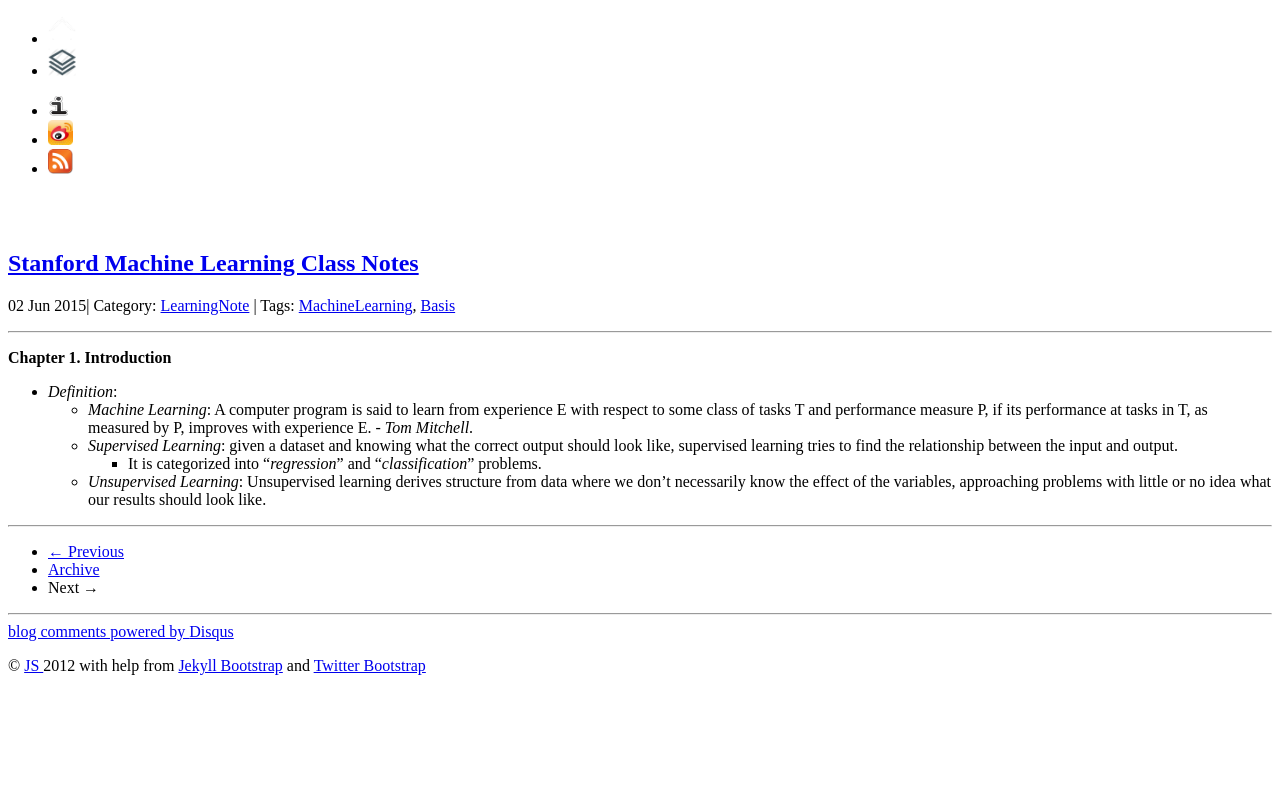
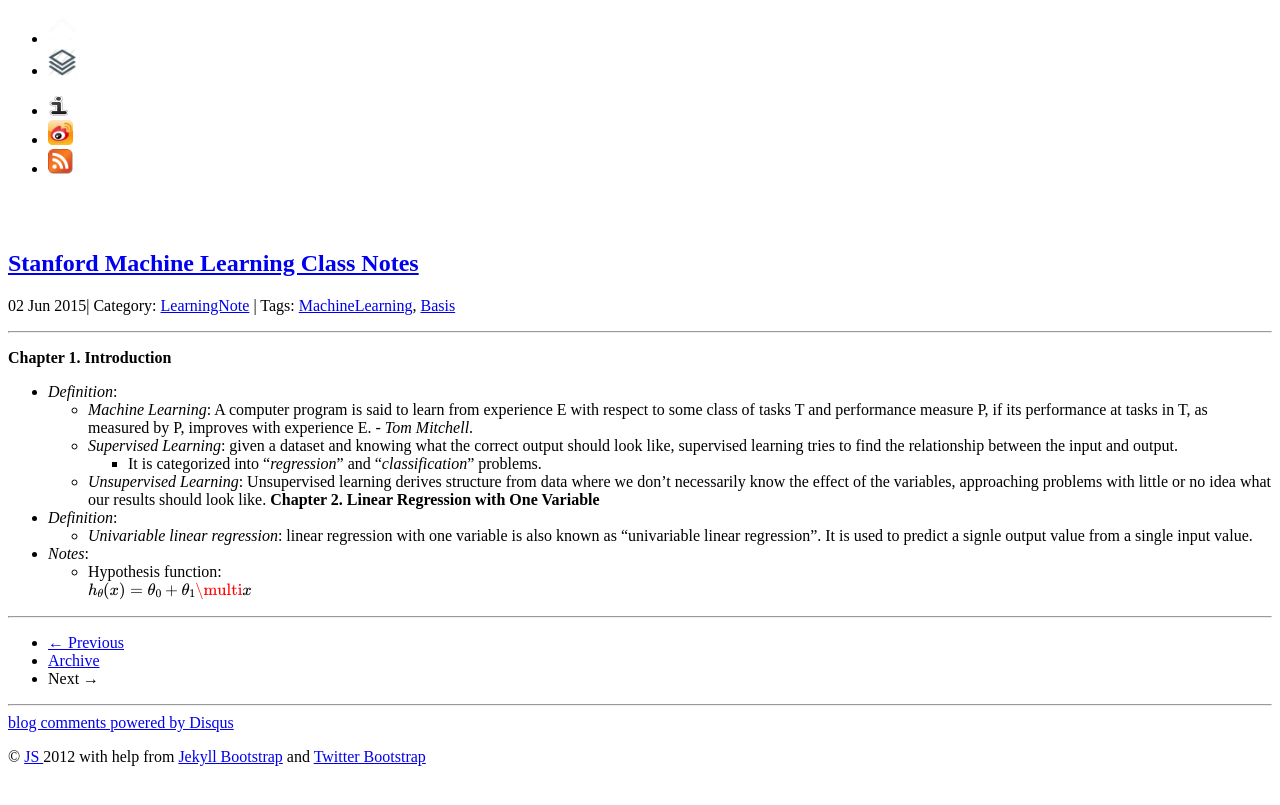
Before and after one commit to 0xAS/0xas.github.com, a Jekyll site: the page built from _posts/2015-06-02-Stanford-Machine-Learning-Class-Notes.md, in a window 1280 px wide. Shown: the top 805 px of the page. Built offline with Jekyll 4.4.1, drawn with Linux system fonts in a browser that asks for light colours; formulas are drawn with MathJax 3; comment, search, counter and statistics services are not loaded.

Commit message:
test
test

```diff
--- a/_posts/2015-06-02-Stanford-Machine-Learning-Class-Notes.md
+++ b/_posts/2015-06-02-Stanford-Machine-Learning-Class-Notes.md
@@ -12,3 +12,10 @@ tags : [MachineLearning, Basis]
     + *Supervised Learning*: given a dataset and knowing what the correct output should look like, supervised learning tries to find the relationship between the input and output.
         * It is categorized into "*regression*" and "*classification*" problems.
     + *Unsupervised Learning*: Unsupervised learning derives structure from data where we don't necessarily know the effect of the variables, approaching problems with little or no idea what our results should look like.
+**Chapter 2. Linear Regression with One Variable**
+
+- *Definition*:
+    + *Univariable linear regression*: linear regression with one variable is also known as "univariable linear regression". It is used to predict a signle output value from a single input value.
+- *Notes*:
+    + Hypothesis function:\\
+        $$ h_{\theta}(x) = \theta_0 + \theta_1 \multi x$$
```
